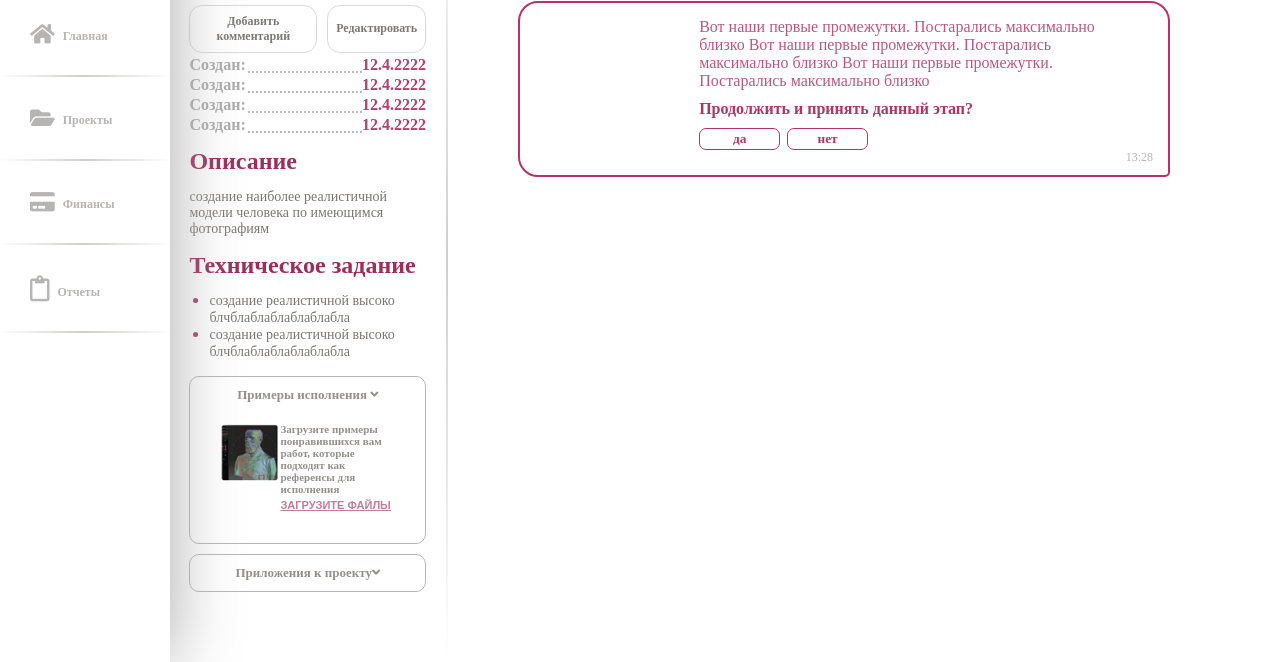
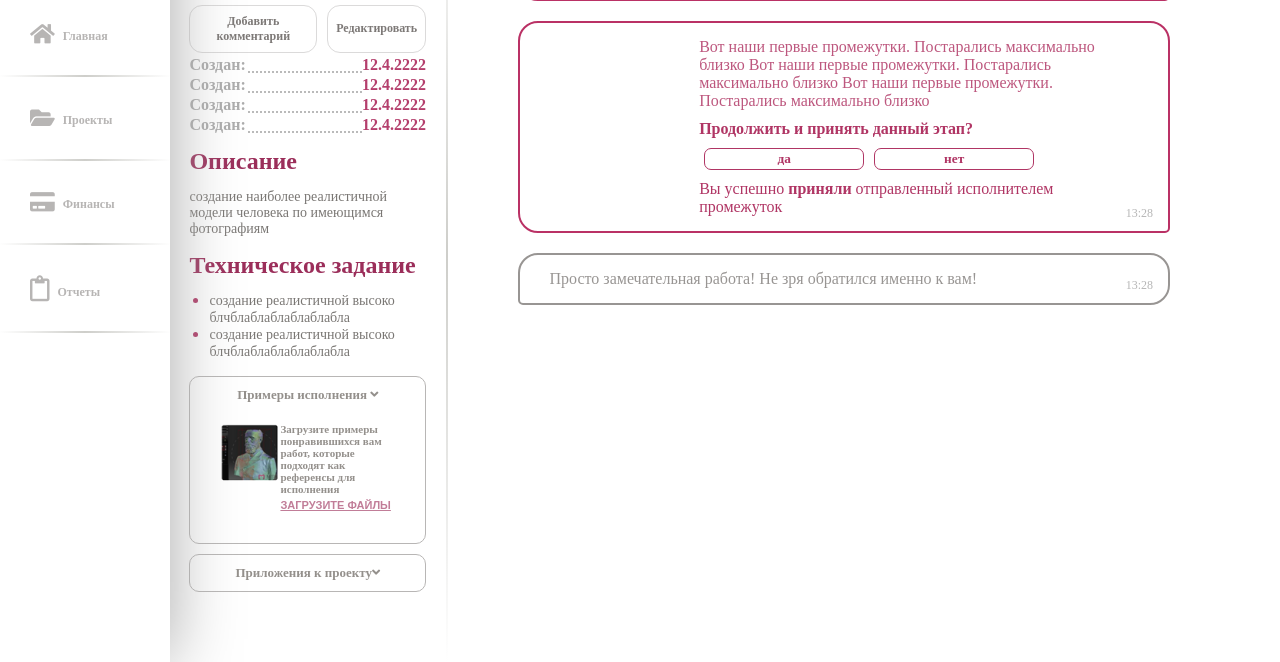
Before and after one commit to pitardascunt/eva, a website: page app/index.html in a window 1280 px wide. Shown: the part 240-902 px from the top of the page. Drawn offline with Linux system fonts and the light colour scheme; a web font is replaced by a local one.

Commit message:
withoutphoto

```diff
--- a/app/index.html
+++ b/app/index.html
@@ -200,8 +200,17 @@
 
          <div class="message">
             <div class="message-box">
-               <div class="message-box-photo">
-
+               <div class="message-box-photos">
+                  <a classs="message-box-photos-pic" >
+                  </a>
+                  <a  classs="message-box-photos-pic">
+                  </a>
+                  <a  classs="message-box-photos-pic">
+                  </a>
+                  <a  classs="message-box-photos-pic">
+                  </a>
+                  <a classs="message-box-photos-pic">
+                  </a>
                </div>
                <div class="message-box-text">
                   Вот наши первые промежутки. Постарались максимально близко Вот наши первые промежутки. Постарались максимально близко Вот наши первые промежутки. Постарались максимально близко
@@ -212,6 +221,16 @@
                      <button class="message-box-butons-container-button">да</button>
                      <button class="message-box-butons-container-button">нет</button>
                   </div>
+                  <div class="message-box-butons-text bottom">Вы успешно<span class="weidth"  > приняли</span> отправленный исполнителем промежуток</div>
+
+               </div>
+            </div>
+            <div class="message-time">13:28</div>
+         </div>
+         <div class="message client">
+            <div class="message-box">
+               <div class="message-box-text grey">
+                 Просто замечательная работа! Не зря обратился именно к вам!
                </div>
             </div>
             <div class="message-time">13:28</div>
--- a/app/sass/main.sass
+++ b/app/sass/main.sass
@@ -256,6 +256,7 @@ aside
 /////////////////////////////ХРОНОЛИГИЯ/////////////////////////////////
 /////////////////////////////////////////////////////////////////////////	//
 .chronology
+	overflow-y: auto
 	border-right: 2px solid #CECECA
 	border-image: linear-gradient(0deg, #fff, #CECECA , #fff)
 	border-image-slice: 1
@@ -365,7 +366,7 @@ aside
 .correspondence
 	padding: 60px 100px 60px 60px
 .message
-	margin: 10px
+	margin: 20px 10px
 	position: relative
 	padding: 15px 50px 15px 30px
 	border: 2px solid #BA3165
@@ -379,24 +380,35 @@ aside
 			font-weight: 500
 		.withoutpic
 			grid-column: 1/3
-		&-photo
+		.grey
+			grid-column: 1/3
+			color: #989593
+		&-photos
 			grid-row: 1/3
+			display: grid
+			grid-template-rows: 2fr 1fr
+			grid-template-columns: 3fr 1fr 1fr 1fr
 			&-pic
-				max-width: 90px
-				height: auto
+				background: url("") no-repeat
+				background-size: cover
+				background-position: center
 				padding: 5px
-				vertical-align: middle
 		&-butons
 			color: #B03564
 			font-weight: 600
 			font-size: 16px
+			&-text
+			.bottom
+				font-weight: 500
+			.weidth
+				font-weight: 600
 			&-container
-				display: grid
-				grid-template-columns: 1fr 1fr 3fr
-				grid-gap: 7px
-				margin: 10px 0px
+				display: flex
+				flex-direction: row
 				&-button
-					min-width: 60px
+					margin: 10px 5px
+					width: 100%
+					max-width: 160px
 					padding: 2px
 					border: 0.07em solid #B03564
 					border-radius: 7px
@@ -416,3 +428,7 @@ aside
 		right: 15px
 		font-size: 12px
 		color: #B6B6B6
+.client
+	border-radius: 20px 20px  20px 5px
+	border: 2px solid #989593
+	color: #989593
```
Also changed, not shown: app/css/app.min.css.
